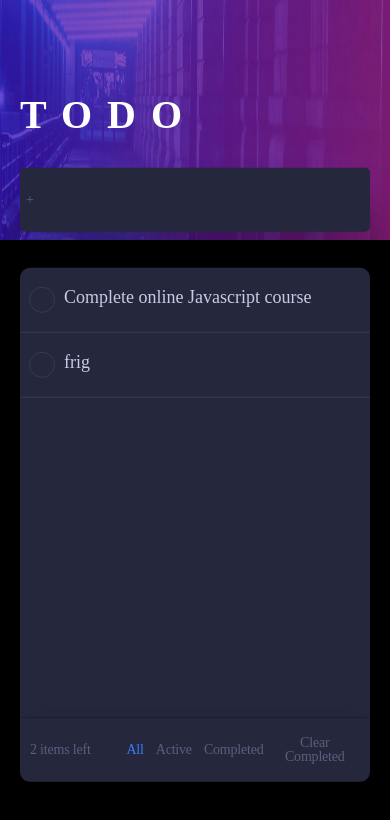
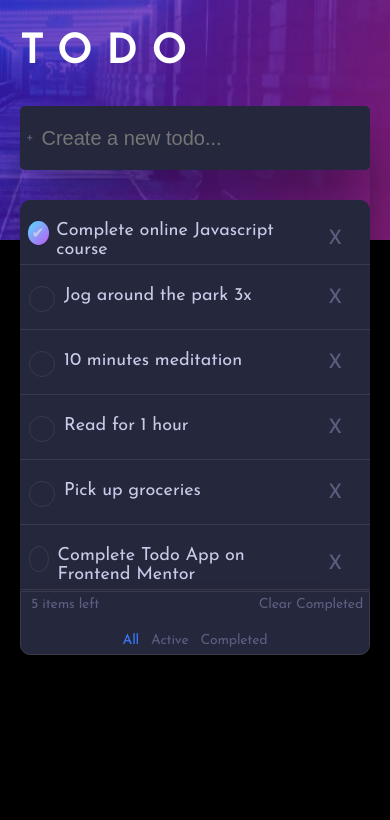
Before and after one commit to beauferris/todo-app, a React (Create React App) app: page / in a window 390 px wide. Shown: the top 820 px of the page. Built offline with nearby package versions, Linux system fonts and the light colour scheme.

Commit message:
mobile mode

```diff
--- a/src/App.css
+++ b/src/App.css
@@ -1,8 +1,10 @@
+
+@import url('https://fonts.googleapis.com/css2?family=Josefin+Sans:wght@300;400&display=swap');
 
 .app{
         display: grid;
         grid-template-columns: 540px;
-        grid-template-rows: 100px 450px 64px;
+        grid-template-rows: auto 391px 64px;
         box-shadow: 0px 35px 50px -15px rgba(0, 0, 0, 0.5);
         border-radius: 5px;
 
@@ -17,7 +19,6 @@
 }
 
 h2{
-
         font-family: Josefin Sans;
         font-style: normal;
         font-weight: bold;
@@ -25,20 +26,20 @@ h2{
         line-height: 40px;
         letter-spacing: 15px;
         color: #FFFFFF;
+}
 
-}
 
 @media (max-width:600px){
  .App{
          width: 100%;
- }
+         height: 100%;
+}
 
  .app{
         display: grid;
         grid-template-columns: 100%;
         margin-left: 20px;
         margin-right: 20px;
-
 }
 
 h2{
--- a/src/App.js
+++ b/src/App.js
@@ -17,13 +17,36 @@ function App() {
   const [tasks, setTasks] = useState([{
     key:0,
     content:"Complete online Javascript course",
+    complete:true
+  },
+  {
+    key:1,
+    content: "Jog around the park 3x",
     complete:false
   },
   {
-    key:1,
-    content: "frig",
+    key:3,
+    content: "10 minutes meditation",
+    complete:false
+  },
+  {
+    key:4,
+    content: "Read for 1 hour",
+    complete:false
+  },
+  {
+    key:5,
+    content: "Pick up groceries",
+    complete:false
+  },{
+    key:6,
+    content: "Complete Todo App on Frontend Mentor",
     complete:false
   }
+
+
+
+
   ]);
 
 
@@ -51,26 +74,37 @@ function App() {
     setTasks(newTodos)
   }
 
+
+  const clearCompleted = () =>{
+    const newTodos = tasks.filter(task => task.complete === false)
+    setTasks(newTodos)
+  }
+
+
+  const deleteTask = (event) =>{
+    const newTodos = tasks.filter(task=> task.key !== +event.target.value);
+    console.log(event.target.value)
+    setTasks(newTodos)
+  }
+
+
   const taskList = filteredTasks.map(task => {
     return(<Task
       key = {task.key}
       id={task.key}
       content={task.content}
       checked={task.complete}
-      click={checkHandler}></Task>)
+      click={checkHandler}
+      onClick={deleteTask}></Task>)
   }
   );
 
-  const clearCompleted = () =>{
-    const newTodos = tasks.filter(task => task.complete === false)
-    setTasks(newTodos)
-  }
 
   return (
     <div className="App">
       <h2>TODO</h2>
       <div className ="app">
-      <NewTask addNewTask={addTask}></NewTask>
+      <NewTask  addNewTask={addTask}></NewTask>
       <div className='tasks'>
         {taskList}
       </div>
--- a/src/components/NewTask.css
+++ b/src/components/NewTask.css
@@ -14,13 +14,15 @@ form{
 form input, button{
     background: transparent;
     border: none;
-    color: white;
+    color: #C8CBE7;
     outline: none;
 
     font-size: 20px;
 }
 
 
+
+
 form button{
     cursor: pointer;
 }
--- a/src/components/NewTask.js
+++ b/src/components/NewTask.js
@@ -10,7 +10,7 @@ function NewTask(props){
     const [task, setTask] = useState({
         complete:false,
         key:id,
-        content:" "
+        content:""
     });
 
     const getTask =(event)=> {
@@ -35,7 +35,10 @@ function NewTask(props){
     return(
         <form onSubmit={submitTask}>
            <button type="submit">+</button>
-           <input placeholder="Create a new todo..."  onChange={getTask} value={task.content}/>
+           <input required placeholder='Create a new todo...'
+                  onChange={getTask}
+                  value={task.content}/>
+
         </form>
     )
 }
--- a/src/components/Stats.css
+++ b/src/components/Stats.css
@@ -1,7 +1,7 @@
 .stats{
 
     display: grid;
-    grid-template-columns: 2fr auto auto auto 2fr;
+    grid-template-columns: 2fr auto  2fr;
 
     background: #25273D;
     box-shadow: 0px 35px 50px -15px rgba(0, 0, 0, 0.5);
@@ -16,21 +16,20 @@
 
     border-bottom-left-radius: 10px;
     border-bottom-right-radius: 10px;
-
+    border-top: #393A4B solid 1px;
 }
 
 
 .clear{
-    margin-right: 10px;
-    justify-self: end;
+    justify-self: center;
     align-self: center;
 }
 
-span{
-    margin-left: 10px;
-    justify-self: start;
+.count{
+    justify-self: center;
     align-self: center;
 }
+
 
 button{
 
@@ -55,3 +54,36 @@ button:hover{
 .active:hover{
     color: #3A7CFD;
 }
+
+.filter{
+    align-self: center;
+}
+
+@media (max-width:600px){
+    .stats{
+        grid-template-columns: 1fr 1fr 1fr 1fr ;
+        grid-template-areas:
+        "count count clear clear"
+        "buttons buttons buttons buttons";
+
+        row-gap: 10px;
+
+        border: #393A4B solid 1px;
+
+    }
+
+    .clear{
+        grid-area: clear;
+        justify-self: end;
+        margin-left: 10px;
+    }
+    .count{
+        justify-self: start;
+        grid-area: count;
+        margin-left: 10px;
+    }
+    .filter{
+        grid-area: buttons;
+       justify-self: center;
+    }
+}
--- a/src/components/Stats.js
+++ b/src/components/Stats.js
@@ -2,10 +2,14 @@ import "./Stats.css"
 
 function Stats(props){
     return(<div className="stats">
-        <span>{props.count} items left</span>
-        <button className = {props.filter === "All" ? "active":""} onClick={props.onClick} value="All">All</button>
-        <button className = {props.filter === "Active" ? "active":""} onClick={props.onClick} value="Active">Active</button>
-        <button className = {props.filter === "Completed" ? "active":""} onClick={props.onClick} value="Completed">Completed</button>
+        <span className="count">{props.count} items left</span>
+
+        <div className="filter">
+            <button className = {props.filter === "All" ? "active":""} onClick={props.onClick} value="All">All</button>
+            <button className = {props.filter === "Active" ? "active":""} onClick={props.onClick} value="Active">Active</button>
+            <button className = {props.filter === "Completed" ? "active":""} onClick={props.onClick} value="Completed">Completed</button>
+        </div>
+
         <button className = {props.filter === "Clear" ? "active":"clear"} onClick={props.clear} value="Clear">Clear Completed</button>
     </div>)
 }
--- a/src/components/Task.css
+++ b/src/components/Task.css
@@ -1,11 +1,13 @@
 .task{
-    display: flex;
+    display: grid;
+    grid-template-columns: 4fr 1fr;
+    grid-template-rows: 1fr;
 
     height: 64px;
     color: white;
 
     align-items: center;
-    justify-items: center;
+
 
     font-family: Josefin Sans;
     font-style: normal;
@@ -20,9 +22,6 @@
 }
 
 
-.task:first-of-type{
-
-}
 
 .task label{
     cursor: pointer;
@@ -32,7 +31,6 @@
 .task input[type=checkbox] {
    cursor: pointer;
    opacity: 0;
-   position: absolute;
 }
 
 .task label::before{
@@ -43,9 +41,9 @@
 
     margin-left: .5em;
     margin-right: .5em;
+
     border: 0.1px solid #393A4B;
     border-radius: 50%;
-
 }
 
 .task input[type=checkbox]:checked+label::before
@@ -59,3 +57,22 @@
     align-items: center;
     font-size: 15px;
 }
+
+
+.delete{
+    display:none;
+}
+
+.task:hover .delete{
+    display: block;
+    font-size: 20px;
+}
+
+@media (max-width:600px){
+    .delete{
+        display: block;
+        font-size: 20px;
+    }
+
+
+}
--- a/src/components/Task.js
+++ b/src/components/Task.js
@@ -2,12 +2,19 @@ import "./Task.css"
 
 function Task(props){
     return(<div className="task">
+        <div className="content">
+
+
         <input type="checkbox"
             id={props.id}
             value={props.id}
             checked={props.checked}
             onChange={props.click}></input>
-        <label for={props.id}> {props.content}</label><br></br>
+
+        <label htmlFor={props.id}> {props.content}</label><br></br>
+        </div>
+        <button className="delete" value={props.id} onClick={props.onClick}>X</button>
+
     </div>)
 }
 
--- a/src/index.css
+++ b/src/index.css
@@ -12,3 +12,10 @@ body{
     top:50%;
     transform: translate(-50%,-50%);
 }
+
+@media (max-width:600px){
+    body{
+        background-image: url('./images/bg-mobile-dark.jpg');
+    }
+
+}
```
